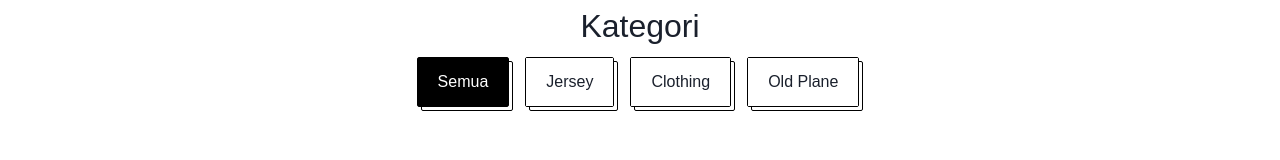
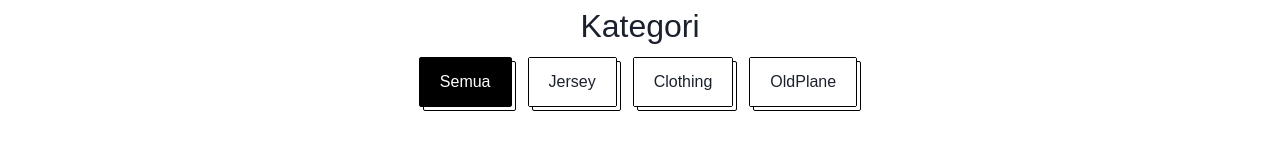
Before and after one commit to ujangdoubleday/sleepwalkerofficial, a Next.js app: page /produk/jersey-clothing in a window 1280 px wide. Shown: the part 535-695 px from the top of the page. Built offline with nearby package versions, Linux system fonts and the light colour scheme; a web font is replaced by a local one.

Commit message:
fix: category

```diff
--- a/content/produk/jersey-and-clothing.ts
+++ b/content/produk/jersey-and-clothing.ts
@@ -1,9 +1,9 @@
-export const BAJU_TYPES = ["Jersey", "Clothing", "Old Plane"];
+export const BAJU_TYPES = ["Jersey", "Clothing", "OldPlane"];
 
 export const BAJU = [
   {
     type: "Jersey",
-    name: "Jersey",
+    name: "Jersey-1",
     link: "https://wa.me/p/9411173225570898/6282130718572",
     images: [
       "/images/produk/jersey-clothing/gambar-1-d.jpg",
@@ -12,7 +12,7 @@ export const BAJU = [
   },
   {
     type: "Jersey",
-    name: "Jersey",
+    name: "Jersey-2",
     link: "https://wa.me/p/9411173225570898/6282130718572",
     images: [
       "/images/produk/jersey-clothing/gambar-2-d.jpg",
@@ -21,7 +21,7 @@ export const BAJU = [
   },
   {
     type: "Jersey",
-    name: "Jersey",
+    name: "Jersey-3",
     link: "https://wa.me/p/9411173225570898/6282130718572",
     images: [
       "/images/produk/jersey-clothing/gambar-3-d.jpg",
@@ -30,7 +30,7 @@ export const BAJU = [
   },
   {
     type: "Jersey",
-    name: "Jersey",
+    name: "Jersey-4",
     link: "https://wa.me/p/9411173225570898/6282130718572",
     images: [
       "/images/produk/jersey-clothing/gambar-4-d.jpg",
@@ -39,7 +39,7 @@ export const BAJU = [
   },
   {
     type: "Jersey",
-    name: "Jersey",
+    name: "Jersey-5",
     link: "https://wa.me/p/9411173225570898/6282130718572",
     images: [
       "/images/produk/jersey-clothing/gambar-5-d.jpg",
@@ -48,7 +48,7 @@ export const BAJU = [
   },
   {
     type: "Jersey",
-    name: "Jersey",
+    name: "Jersey-6",
     link: "https://wa.me/p/9411173225570898/6282130718572",
     images: [
       "/images/produk/jersey-clothing/gambar-6-d.jpg",
@@ -57,7 +57,7 @@ export const BAJU = [
   },
   {
     type: "Jersey",
-    name: "Jersey",
+    name: "Jersey-7",
     link: "https://wa.me/p/9411173225570898/6282130718572",
     images: [
       "/images/produk/jersey-clothing/gambar-7-d.jpg",
@@ -66,7 +66,7 @@ export const BAJU = [
   },
   {
     type: "Jersey",
-    name: "Jersey",
+    name: "Jersey-8",
     link: "https://wa.me/p/9411173225570898/6282130718572",
     images: [
       "/images/produk/jersey-clothing/gambar-8-d.jpg",
@@ -75,7 +75,7 @@ export const BAJU = [
   },
   {
     type: "Jersey",
-    name: "Jersey",
+    name: "Jersey-9",
     link: "https://wa.me/p/9411173225570898/6282130718572",
     images: [
       "/images/produk/jersey-clothing/gambar-9-d.jpg",
@@ -84,7 +84,7 @@ export const BAJU = [
   },
   {
     type: "Jersey",
-    name: "Jersey",
+    name: "Jersey-10",
     link: "https://wa.me/p/9411173225570898/6282130718572",
     images: [
       "/images/produk/jersey-clothing/gambar-10-d.jpg",
@@ -93,7 +93,7 @@ export const BAJU = [
   },
   {
     type: "Jersey",
-    name: "Jersey",
+    name: "Jersey-11",
     link: "https://wa.me/p/9411173225570898/6282130718572",
     images: [
       "/images/produk/jersey-clothing/gambar-11-d.jpg",
@@ -102,7 +102,7 @@ export const BAJU = [
   },
   {
     type: "Jersey",
-    name: "Jersey",
+    name: "Jersey-12",
     link: "https://wa.me/p/9411173225570898/6282130718572",
     images: [
       "/images/produk/jersey-clothing/gambar-12-d.jpg",
@@ -116,8 +116,8 @@ export const BAJU = [
   // image: "/images/ecosystem/if-labs.png",
   // },
   {
-    type: "Old Plane",
-    name: "Old Plane",
+    type: "OldPlane",
+    name: "OldPlane-1",
     link: "https://shopee.co.id/Kemeja-Koko-Kemko-Kemeja-Sanghai-Tanpa-Kerah-Pria-Casual-Dewasa-i.1306526001.29924910165?sp_atk=6b1748f6-6987-4c5d-b2d2-988e2f409ac9",
     images: [
       "/images/produk/old-plane/main.jpg",
@@ -132,8 +132,8 @@ export const BAJU = [
     ],
   },
   {
-    type: "Old Plane",
-    name: "Old Plane",
+    type: "OldPlane",
+    name: "OldPlane-2",
     link: "https://shopee.co.id/Oldplane-Kemeja-Pria-Premium-Casual-Lengan-Panjang-Kemeja-Kantor-Model-Slimfit-i.1306526001.26924904223?sp_atk=fdaf6a9e-6c71-4be9-92c6-2962751ecd41",
     images: [
       "/images/produk/old-plane/kasual.jpg",
@@ -151,8 +151,8 @@ export const BAJU = [
     ],
   },
   {
-    type: "Old Plane",
-    name: "Old Plane",
+    type: "OldPlane",
+    name: "OldPlane-3",
     link: "https://shopee.co.id/Old-plane-kemeja-casual-premium-quality-i.1306526001.25390957314?sp_atk=eb6ecc69-ba33-4e4c-987d-61ee73f2b708",
     images: [
       "/images/produk/old-plane/p1.jpg",
@@ -166,57 +166,84 @@ export const BAJU = [
     ],
   },
   {
-    type: "Old Plane",
-    name: "Old Plane",
+    type: "OldPlane",
+    name: "OldPlane-4",
     link: "https://shopee.co.id/Kemeja-Koko-Kemko-Kemeja-Sanghai-Tanpa-Kerah-Pria-Casual-Dewasa-i.1306526001.29924910165?sp_atk=6b1748f6-6987-4c5d-b2d2-988e2f409ac9",
-    images: ["/images/produk/old-plane/p9.jpg"],
+    images: [
+      "/images/produk/old-plane/p9.jpg",
+      "/images/produk/old-plane/p10.jpg",
+    ],
   },
   {
-    type: "Old Plane",
-    name: "Old Plane",
+    type: "OldPlane",
+    name: "OldPlane-5",
     link: "https://shopee.co.id/Kemeja-Koko-Kemko-Kemeja-Sanghai-Tanpa-Kerah-Pria-Casual-Dewasa-i.1306526001.29924910165?sp_atk=6b1748f6-6987-4c5d-b2d2-988e2f409ac9",
-    images: ["/images/produk/old-plane/p10.jpg"],
+    images: [
+      "/images/produk/old-plane/p11.jpg",
+      "/images/produk/old-plane/p12.jpg",
+    ],
   },
   {
-    type: "Old Plane",
-    name: "Old Plane",
+    type: "OldPlane",
+    name: "OldPlane-6",
     link: "https://shopee.co.id/Kemeja-Koko-Kemko-Kemeja-Sanghai-Tanpa-Kerah-Pria-Casual-Dewasa-i.1306526001.29924910165?sp_atk=6b1748f6-6987-4c5d-b2d2-988e2f409ac9",
-    images: ["/images/produk/old-plane/p11.jpg"],
+    images: [
+      "/images/produk/old-plane/p13.jpg",
+      "/images/produk/old-plane/p14.jpg",
+    ],
   },
   {
-    type: "Old Plane",
-    name: "Old Plane",
+    type: "OldPlane",
+    name: "OldPlane-7",
     link: "https://shopee.co.id/Oldplane-Kemeja-Pria-Premium-Casual-Lengan-Panjang-Kemeja-Kantor-Model-Slimfit-i.1306526001.26924904223?sp_atk=fdaf6a9e-6c71-4be9-92c6-2962751ecd41",
-    images: ["/images/produk/old-plane/p19.jpg"],
+    images: [
+      "/images/produk/old-plane/p19.jpg",
+      "/images/produk/old-plane/p20.jpg",
+    ],
   },
   {
-    type: "Old Plane",
-    name: "Old Plane",
+    type: "OldPlane",
+    name: "OldPlane-8",
     link: "https://shopee.co.id/Oldplane-Kemeja-Pria-Premium-Casual-Lengan-Panjang-Kemeja-Kantor-Model-Slimfit-i.1306526001.26924904223?sp_atk=fdaf6a9e-6c71-4be9-92c6-2962751ecd41",
-    images: ["/images/produk/old-plane/p20.jpg"],
+    images: [
+      "/images/produk/old-plane/p21.jpg",
+      "/images/produk/old-plane/p22.jpg",
+    ],
   },
   {
-    type: "Old Plane",
-    name: "Old Plane",
+    type: "OldPlane",
+    name: "OldPlane-9",
     link: "https://shopee.co.id/Oldplane-Kemeja-Pria-Premium-Casual-Lengan-Panjang-Kemeja-Kantor-Model-Slimfit-i.1306526001.26924904223?sp_atk=fdaf6a9e-6c71-4be9-92c6-2962751ecd41",
-    images: ["/images/produk/old-plane/p25.jpg"],
+    images: [
+      "/images/produk/old-plane/p25.jpg",
+      "/images/produk/old-plane/p26.jpg",
+    ],
   },
   {
-    type: "Old Plane",
-    name: "Old Plane",
+    type: "OldPlane",
+    name: "OldPlane-10",
     link: "https://shopee.co.id/Old-plane-kemeja-casual-premium-quality-i.1306526001.25390957314?sp_atk=eb6ecc69-ba33-4e4c-987d-61ee73f2b708",
-    images: ["/images/produk/old-plane/p1.jpg"],
+    images: [
+      "/images/produk/old-plane/p1.jpg",
+      "/images/produk/old-plane/p2.jpg",
+    ],
   },
   {
-    type: "Old Plane",
-    name: "Old Plane",
+    type: "OldPlane",
+    name: "OldPlane-11",
     link: "https://shopee.co.id/Old-plane-kemeja-casual-premium-quality-i.1306526001.25390957314?sp_atk=eb6ecc69-ba33-4e4c-987d-61ee73f2b708",
-    images: ["/images/produk/old-plane/p2.jpg"],
+    images: [
+      "/images/produk/old-plane/p3.jpg",
+      "/images/produk/old-plane/p4.jpg",
+    ],
   },
   {
-    type: "Old Plane",
-    name: "Old Plane",
+    type: "OldPlane",
+    name: "OldPlane-12",
     link: "https://shopee.co.id/Old-plane-kemeja-casual-premium-quality-i.1306526001.25390957314?sp_atk=eb6ecc69-ba33-4e4c-987d-61ee73f2b708",
-    images: ["/images/produk/old-plane/p6.jpg"],
+    images: [
+      "/images/produk/old-plane/p5.jpg",
+      "/images/produk/old-plane/p6.jpg",
+    ],
   },
 ];
```
